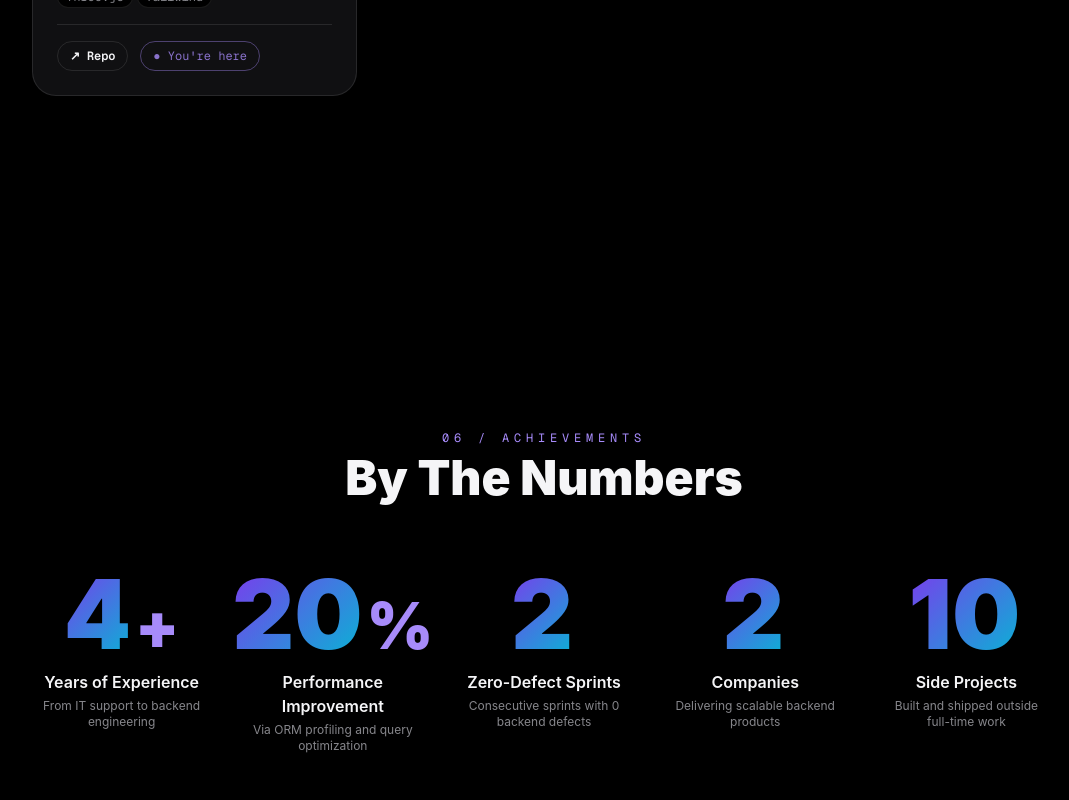
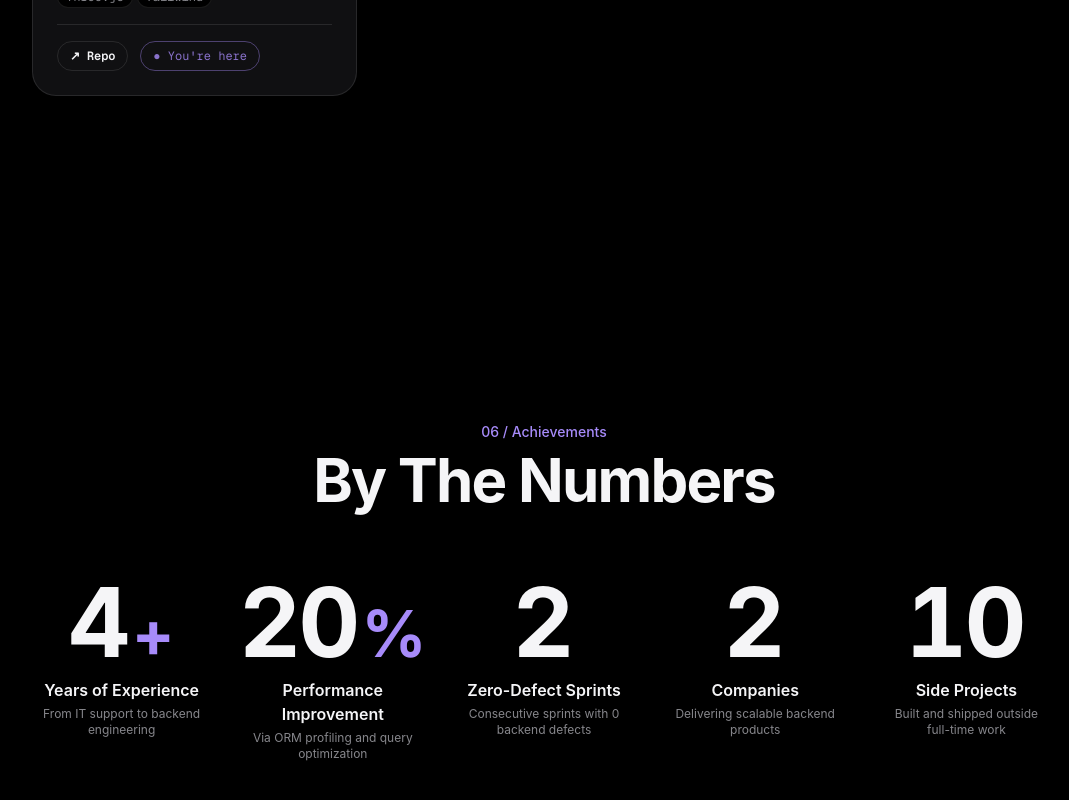
Before and after one commit to gilangmgm98/portofolio, a Next.js app: page / in a window 1280 px wide. Shown: the part 6122-6922 px from the top of the page, without its empty margins (96-1165 px from the left). Built offline with nearby package versions, Linux system fonts and the light colour scheme.

Commit message:
feat: ease-out count-up stats with reduced-motion final values

```diff
--- a/src/components/sections/Achievements.tsx
+++ b/src/components/sections/Achievements.tsx
@@ -1,24 +1,22 @@
-'use client'
-
-import { useRef } from 'react'
 import { achievements } from '@/data/achievements'
 import AchievementStat from '@/components/ui/AchievementStat'
+import SectionHeading from '@/components/ui/SectionHeading'
+import { RevealGroup, RevealItem } from '@/components/motion/Reveal'
 
 export default function Achievements() {
-  const sectionRef = useRef<HTMLElement>(null)
-
   return (
-    <section ref={sectionRef} className="portfolio-section w-full min-h-screen md:h-screen flex flex-col items-center justify-center bg-cosmos-bg px-6 md:px-16 py-20 md:py-0">
-      <div className="max-w-5xl w-full">
-        <div className="mb-16 text-center">
-          <p className="text-cosmos-primary text-xs tracking-[0.4em] uppercase font-mono mb-2">06 / Achievements</p>
-          <h2 className="text-4xl md:text-5xl font-black text-cosmos-text">By The Numbers</h2>
+    <section className="portfolio-section flex min-h-screen w-full flex-col items-center justify-center px-6 py-24 md:px-16">
+      <div className="w-full max-w-5xl">
+        <div className="mb-16">
+          <SectionHeading label="06 / Achievements" title="By The Numbers" align="center" />
         </div>
-        <div className="grid grid-cols-2 md:grid-cols-5 gap-6 md:gap-8">
+        <RevealGroup className="grid grid-cols-2 gap-8 md:grid-cols-5">
           {achievements.map((a) => (
-            <AchievementStat key={a.label} {...a} triggerRef={sectionRef} />
+            <RevealItem key={a.label}>
+              <AchievementStat {...a} />
+            </RevealItem>
           ))}
-        </div>
+        </RevealGroup>
       </div>
     </section>
   )
--- a/src/components/ui/AchievementStat.tsx
+++ b/src/components/ui/AchievementStat.tsx
@@ -1,44 +1,49 @@
 'use client'
 
 import { useEffect, useRef } from 'react'
-import { gsap } from '@/lib/gsap'
+import { animate, useInView, useReducedMotion } from 'motion/react'
+import { EASE_OUT } from '@/lib/motion'
 import type { Achievement } from '@/types'
 
-interface AchievementStatProps extends Achievement {
-  triggerRef: React.RefObject<HTMLElement | null>
-}
+export default function AchievementStat({ value, suffix, label, description }: Achievement) {
+  const rootRef = useRef<HTMLDivElement>(null)
+  const numRef = useRef<HTMLSpanElement>(null)
+  const inView = useInView(rootRef, { once: true, margin: '0px 0px -15% 0px' })
+  const reduce = useReducedMotion()
 
-export default function AchievementStat({ value, suffix, label, description, triggerRef }: AchievementStatProps) {
-  const numRef = useRef<HTMLSpanElement>(null)
-
+  // The server-rendered markup holds the FINAL value (readable without JS / before hydration).
+  // Once hydrated, and only when motion is allowed, we reset to 0 and count up when scrolled into view.
   useEffect(() => {
-    const ctx = gsap.context(() => {
-      const obj = { val: 0 }
-      gsap.to(obj, {
-        val: value,
-        duration: 2,
-        ease: 'power2.out',
-        onUpdate: () => {
-          if (numRef.current) numRef.current.textContent = Math.round(obj.val).toString()
-        },
-        scrollTrigger: { trigger: triggerRef.current, start: 'top 80%' },
-      })
+    const el = numRef.current
+    if (!el) return
+    if (reduce) {
+      el.textContent = String(value)
+      return
+    }
+    if (!inView) {
+      el.textContent = '0'
+      return
+    }
+    const controls = animate(0, value, {
+      duration: 1.2,
+      ease: EASE_OUT,
+      onUpdate: (v) => { el.textContent = String(Math.round(v)) },
     })
-    return () => ctx.revert()
-  }, [value, triggerRef])
+    return () => controls.stop()
+  }, [inView, reduce, value])
 
   return (
-    <div className="flex flex-col items-center text-center">
-      <div className="flex items-end gap-1 mb-2">
-        <span ref={numRef} className="text-[clamp(3rem,8vw,6rem)] font-black text-gradient-cosmos leading-none">
-          0
+    <div ref={rootRef} className="flex flex-col items-center text-center">
+      <div className="mb-2 flex items-end gap-1" aria-label={`${value}${suffix}`}>
+        <span ref={numRef} aria-hidden="true" className="text-[clamp(3rem,8vw,6rem)] font-bold leading-none tracking-display text-cosmos-text tabular-nums">
+          {value}
         </span>
-        <span className="text-[clamp(2rem,5vw,4rem)] font-black text-cosmos-primary leading-none pb-1">
+        <span aria-hidden="true" className="pb-1 text-[clamp(2rem,5vw,4rem)] font-bold leading-none text-cosmos-primary">
           {suffix}
         </span>
       </div>
-      <p className="text-cosmos-text font-semibold text-sm md:text-base">{label}</p>
-      {description && <p className="text-cosmos-muted text-xs mt-1 max-w-[160px]">{description}</p>}
+      <p className="text-sm font-semibold text-cosmos-text md:text-base">{label}</p>
+      {description && <p className="mt-1 max-w-[160px] text-xs text-cosmos-muted">{description}</p>}
     </div>
   )
 }
```
Also changed, not shown: 2 other files (tests, documents, lock files or other folders).
